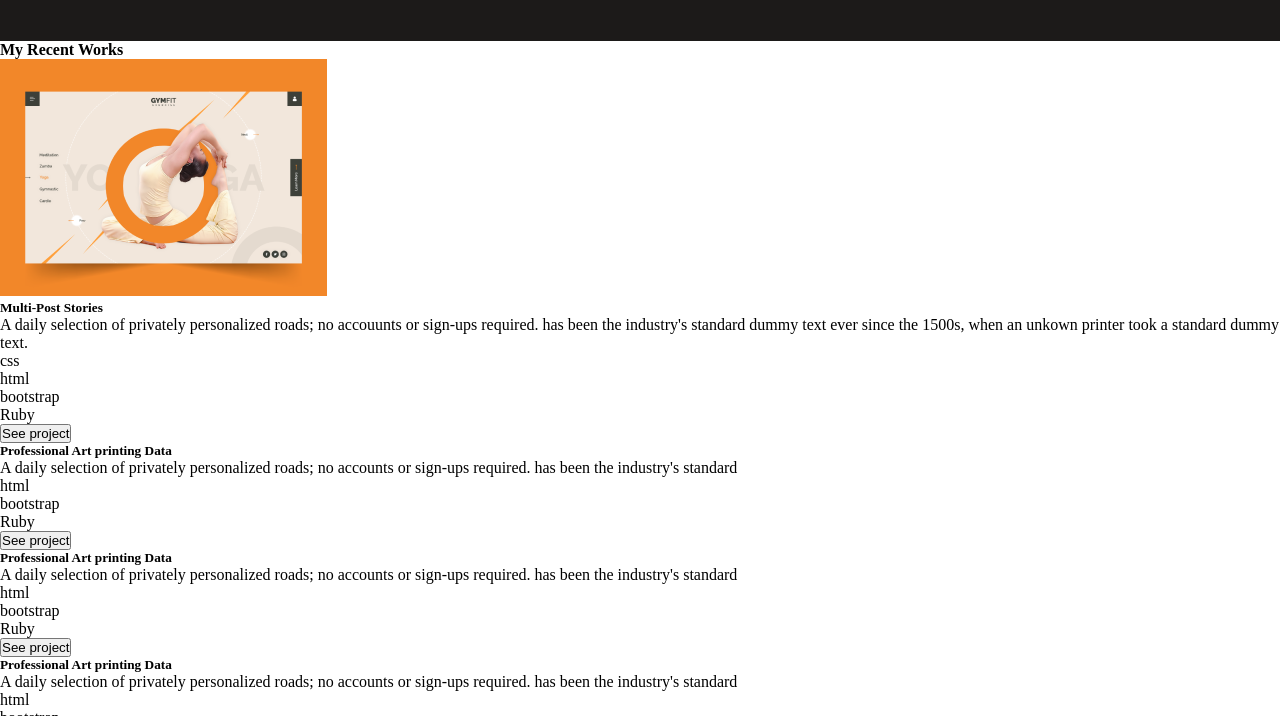
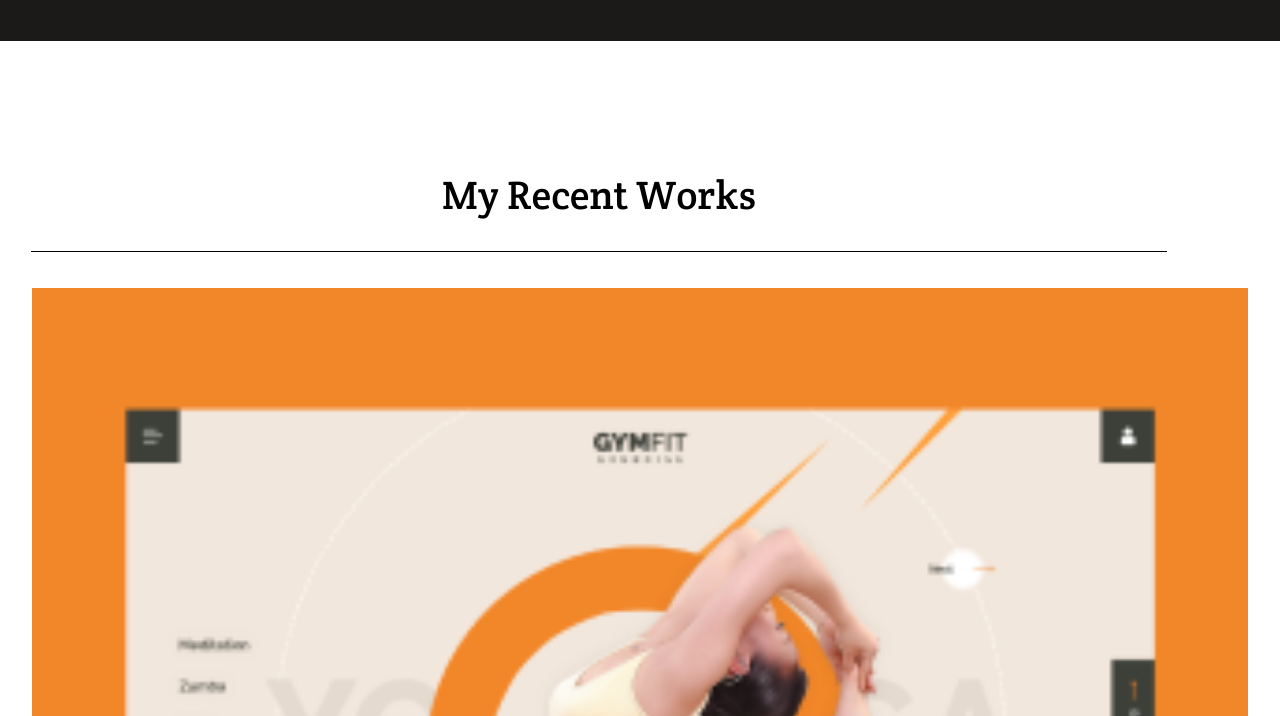
Before and after one commit to Moise-code/Portfolio-website, a website: page index.html in a window 1280 px wide. Shown: the part 664-1380 px from the top of the page. Drawn offline with nearby package versions, Linux system fonts and the light colour scheme.

Commit message:
add styles for the work-section

```diff
--- a/Styles/styles.css
+++ b/Styles/styles.css
@@ -1,4 +1,4 @@
-@import url('https://fonts.googleapis.com/css2?family=Crete+Round&family=Poppins&family=Roboto&display=swap');
+@import url('https://fonts.googleapis.com/css2?family=Crete+Round&family=Inter&family=Poppins&family=Roboto&display=swap');
 
 * {
   margin: 0;
@@ -91,3 +91,143 @@ a {
   top: 38%;
   left: 65%;
 }
+
+.works {
+  display: grid;
+  width: 100%;
+  row-gap: 20px;
+  padding: 8rem 1rem 1rem 1rem;
+}
+
+.recent-works {
+  border-bottom: 1px solid black;
+  width: 91%;
+  margin-left: 15px;
+  height: 83px;
+  font-weight: 400;
+  font-size: 40px;
+  text-align: center;
+  font-family: 'Crete Round', sans-serif;
+}
+
+.card {
+  display: flex;
+  margin-bottom: 20px;
+  flex-direction: column;
+  padding: 1rem;
+  gap: 10px;
+}
+
+.card > p {
+  color: black;
+  font-family: 'Inter', sans-serif;
+  font-weight: 400;
+  font-size: 20px;
+  height: 200px;
+  width: 350px;
+  line-height: 28px;
+}
+
+.card > button {
+  width: 170px;
+  padding: 20px 12px 20px 12px;
+  font-family: 'Inter', sans-serif;
+  font-size: 20px;
+  color: white;
+  font-weight: bold;
+  background-color: #ff6b00;
+  border: none;
+  line-height: 24px;
+  text-align: center;
+  letter-spacing: 1px;
+}
+
+.technologies {
+  display: flex;
+  flex-direction: row;
+  justify-content: space-between;
+}
+
+.technologies > li {
+  list-style: none;
+  justify-content: space-around;
+  color: black;
+  border: 1px solid black;
+  padding: 1rem;
+  font-size: 15px;
+  font-weight: 500;
+  line-height: 20px;
+  font-family: 'Inter', sans-serif;
+}
+
+.title {
+  color: #fff;
+  font-family: 'Crete Round', sans-serif;
+  font-size: 44px;
+  font-weight: 100;
+
+  /* line-height: 34px; */
+}
+
+.title-one {
+  font-family: 'Crete Round', sans-serif;
+  font-size: 32px;
+}
+
+.card-2 {
+  display: flex;
+  margin-bottom: 20px;
+  flex-direction: column;
+  padding: 9rem 1rem 1rem 1rem;
+  gap: 10px;
+  background-image: url(/items/background-2.png);
+  background-repeat: no-repeat;
+  background-position: center;
+  background-size: cover;
+  fill: hwb(0 15% 85% / 0.184);
+}
+
+.card-2 > p {
+  color: white;
+  font-family: 'Inter', sans-serif;
+  font-weight: 400;
+  font-size: 22px;
+  height: 200px;
+  width: 330px;
+  line-height: 38px;
+}
+
+.technologies2 {
+  display: flex;
+  flex-direction: row;
+  justify-content: flex-start;
+}
+
+.technologies2 > li {
+  list-style: none;
+  background: rgba(255, 255, 255, 0.24);
+  color: white;
+  border: 1px solid black;
+  padding: 1rem;
+  font-size: 15px;
+  font-weight: 500;
+  line-height: 20px;
+  font-family: 'Inter', sans-serif;
+  margin-right: 20px;
+}
+
+.card-2 > button {
+  margin-bottom: -15px;
+  margin-left: -15px;
+  margin-right: -15px;
+  border: none;
+  padding: 20px 12px 20px 12px;
+  background-color: #ff6b00;
+  color: white;
+  font-size: 20px;
+  line-height: 24px;
+  text-align: center;
+  letter-spacing: 1px;
+  font-weight: bold;
+  font-family: 'Inter', sans-serif;
+}
```
